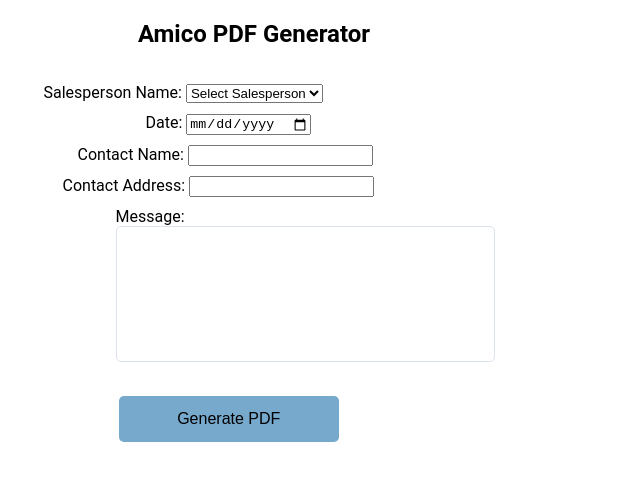
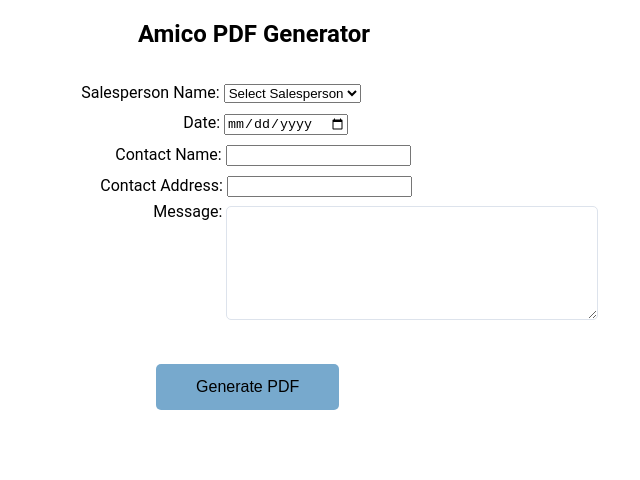
Before and after one commit to ItsAhmad/amico-pdf-template, a plain HTML site: page frontend/index.html in a window 1280 px wide. Shown: the whole page, without its empty margins (406-1046 px from the left). Drawn offline with Linux system fonts and the light colour scheme.

Commit message:
finally fixed styling issues, testing now

```diff
--- a/frontend/index.html
+++ b/frontend/index.html
@@ -40,7 +40,7 @@
       </div>
 
       <div class="message-wrapper">
-        <label for="message">Message:</label>
+        <label class="message-label" for="message">Message:</label>
         <textarea rows="6" id="message" name="message" class="formbold-form-input" required></textarea>
       </div>
 
--- a/frontend/style.css
+++ b/frontend/style.css
@@ -38,12 +38,6 @@ h2 {
 .contactAddy-wrapper {
   display: block;
   margin-left: 44px !important;
-  padding: 5px;
-}
-
-.message-wrapper {
-  display: block;
-  margin-left: 97px !important;
   padding: 5px;
 }
 
@@ -88,7 +82,6 @@ button {
 
 .formbold-form-input {
   width: 100%;
-  padding: 13px 22px;
   border-radius: 5px;
   border: 1px solid #dde3ec;
   background: #ffffff;
@@ -96,9 +89,18 @@ button {
   font-size: 16px;
   color: #536387;
   outline: none;
-  resize: none;
+  resize: both;
+  position: relative;
+  left: 175px;
+  bottom: 15px;
 }
 
 .resizable-input:focus-within {
   border-color: #77a9cd; /* Change border color when focused */
 }
+
+.message-label {
+  display: block;
+  position: relative;
+  left: 102px;
+}
```
